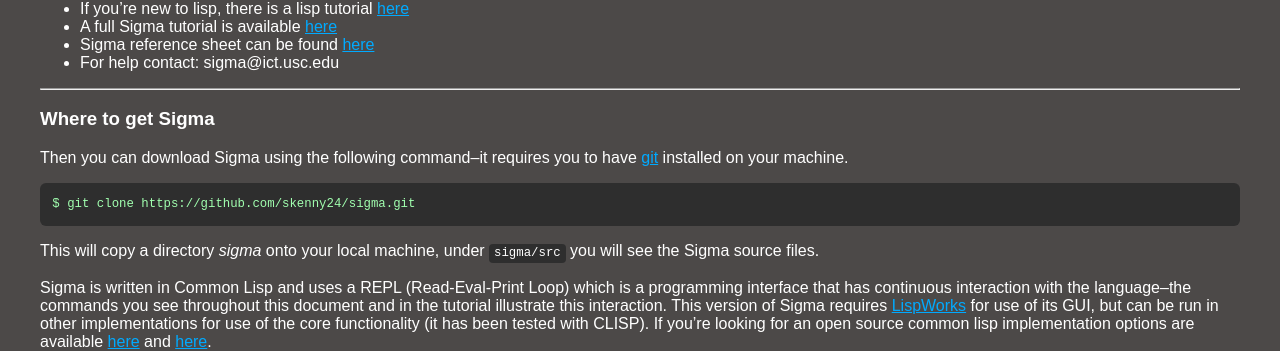
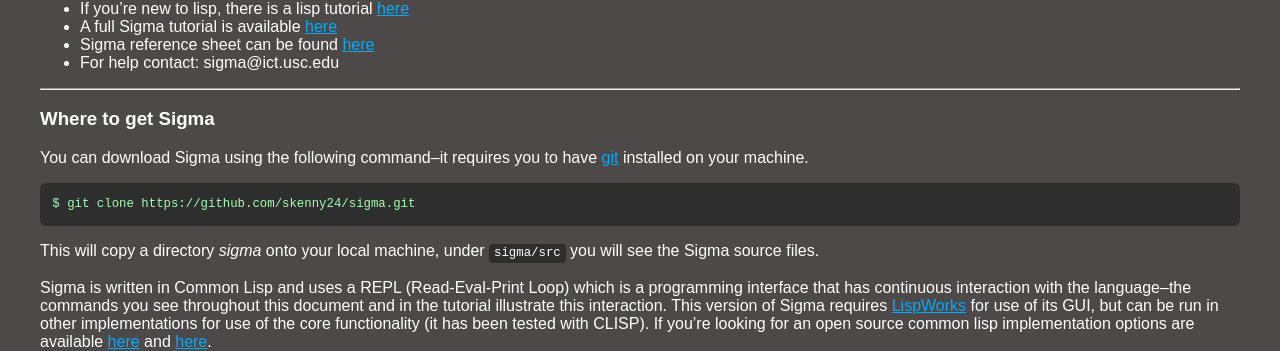
Before and after one commit to skenny24/skenny24.github.io, a Jekyll site: the page built from sigma.md, in a window 1280 px wide. Shown: the part 331-682 px from the top of the page. Built offline with Jekyll 4.4.1, drawn with Linux system fonts in a browser that asks for light colours.

Commit message:
fixes typos

````diff
--- a/index.html
+++ b/index.html
@@ -8,7 +8,7 @@ title: Portfolio
 
     <div class="intro-text">
 	<p>
-	    I am an experienced programmer, prompt engineer and researcher with advanced degrees in psychology and computer science. I've published papers, spoken at conferences and developed documentation throughout my career, I also do stand-up comedy which is another way in which I flex my writing muscle. I'm as comfortable expressing myself in English as I am in Javascript (though funnier in the former). Essentially, I have been documenting complex technical concepts in one way or another for over a decade. This site contains a collection of highlights.
+	    I am an experienced programmer, prompt engineer and researcher with advanced degrees in psychology and computer science. I've published papers, spoken at conferences and developed documentation throughout my career, I also do stand-up comedy which is another way in which I flex my writing muscle. I'm as comfortable expressing myself in English as I am in JavaScript (though funnier in the former). Essentially, I have been documenting complex technical concepts in one way or another for over a decade. This site contains a collection of highlights.
 	</p>
     </div>
 
--- a/sigma.md
+++ b/sigma.md
@@ -20,7 +20,7 @@ Current release: Sigma38
 ---
 ### Where to get Sigma ###
 
-Then you can download Sigma using the following command--it requires you to have [git](http://git-scm.com/) installed on your machine.
+You can download Sigma using the following command--it requires you to have [git](http://git-scm.com/) installed on your machine.
 
 ```lisp
 $ git clone https://github.com/skenny24/sigma.git
@@ -74,7 +74,7 @@ The commands above can be added to your initialization file so that you need not
 ```
 Then every time you start up lispworks Sigma will be loaded and you can simply run ```(in-package :sigma)```
 
-Additional commands can also be added to set your default package to sigma every time you launch LispWorks. A sample LispWorks initalization file can be found [here](src/sigma-init.lisp)
+Additional commands can also be added to set your default package to sigma every time you launch LispWorks. A sample LispWorks initalization file can be found [here](https://github.com/skenny24/sigma/blob/master/src/sigma-init.lisp)
 
 IMPORTANT NOTE: to compile new files within the sigma package the package directive should be added at the beginning of the source file before compiling
 ```lisp
````
